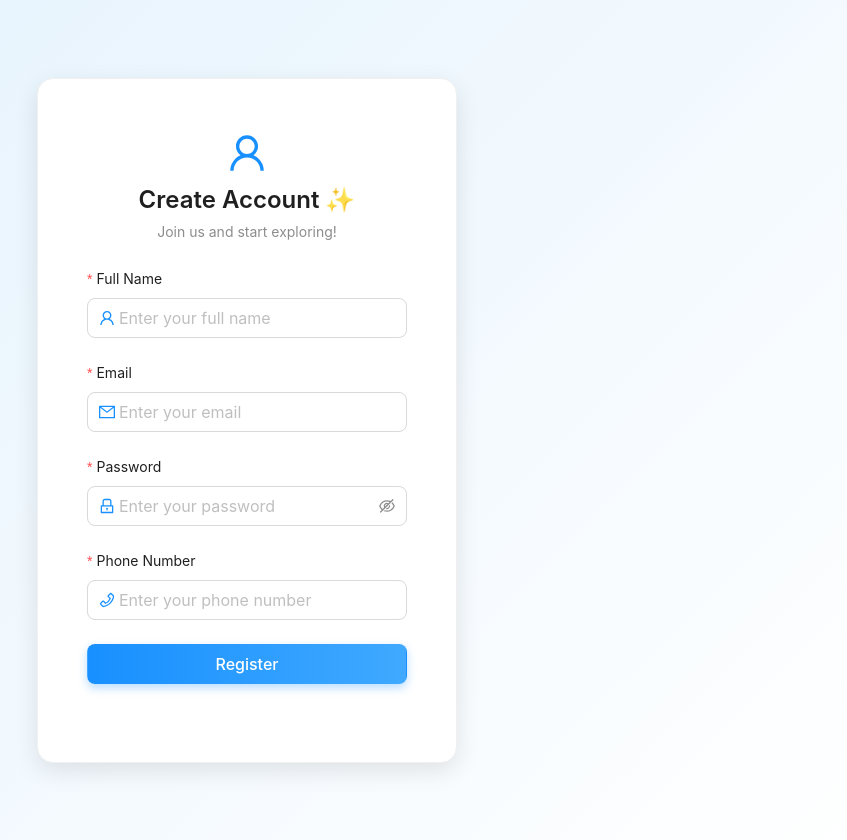
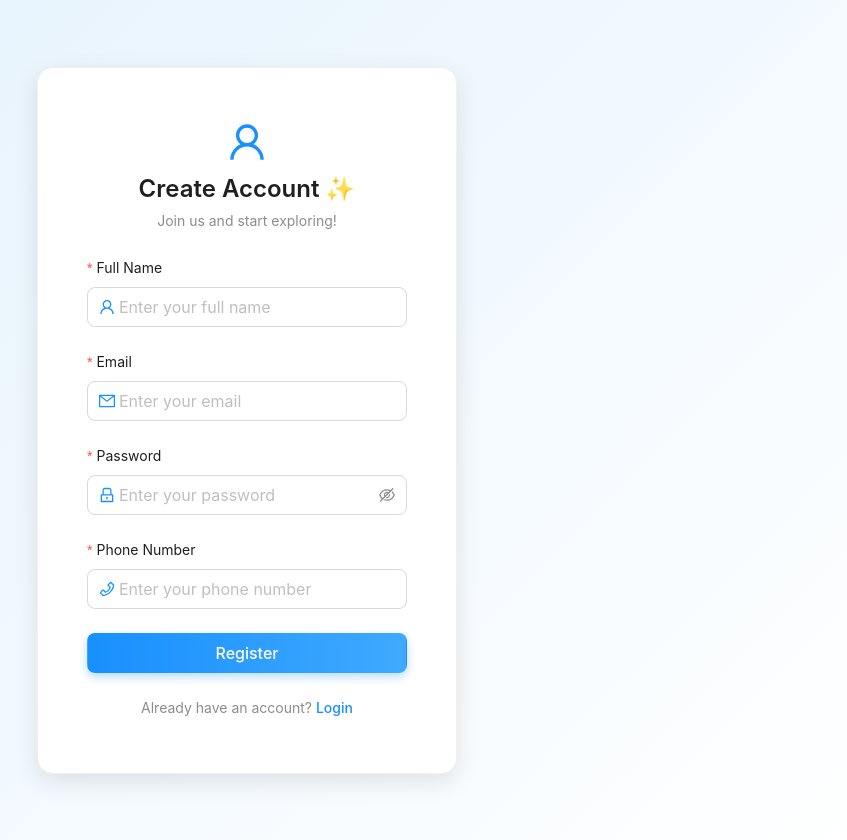
Before and after one commit to huudanhnguyen/React_Level1, a React (Vite) app: page /register in a window 1280 px wide. Shown: the whole page, without its empty margins (393-1240 px from the left). Built offline with nearby package versions, Linux system fonts and the light colour scheme.

Commit message:
add logic register, login

```diff
--- a/src/pages/login.jsx
+++ b/src/pages/login.jsx
@@ -6,7 +6,7 @@ import {
   Input,
   Typography,
   message,
-  Space,
+  notification,
 } from "antd";
 import {
   LockOutlined,
@@ -14,26 +14,33 @@ import {
   EyeInvisibleOutlined,
   EyeTwoTone,
 } from "@ant-design/icons";
+import { loginAPI } from "../services/api.service";
+import { useNavigate, Link } from "react-router-dom";
 
 const { Title, Text } = Typography;
 
 const LoginPage = () => {
   const [form] = Form.useForm();
   const [loading, setLoading] = useState(false);
+  const navigate = useNavigate();
 
   const onFinish = async (values) => {
-    console.log("✅ Login data:", values);
     setLoading(true);
-    try {
-      // 🚀 Giả lập gọi API login
-      await new Promise((resolve) => setTimeout(resolve, 1500));
-      message.success("Login success! 🎉");
-      // 👉 Gọi API thật ở đây, ví dụ: await loginAPI(values)
-    } catch (error) {
-      message.error("Login failed!");
-    } finally {
-      setLoading(false);
+    const res = await loginAPI(values.email, values.password);
+    console.log(res.data);
+    if (res.data) {
+      notification.success({
+        message: "Login User",
+        description: "Login success",
+      });
+      navigate("/");
+    } else {
+      notification.error({
+        message: "Login User",
+        description: JSON.stringify(res.message),
+      });
     }
+    setLoading(false);
   };
 
   return (
@@ -126,9 +133,13 @@ const LoginPage = () => {
                 color: "#1890ff",
                 cursor: "pointer",
               }}
-              onClick={() => message.info("Redirect to register page!")}
             >
-              Create account
+              <Link
+                to="/register"
+                style={{ color: "#1890ff", fontWeight: 500 }}
+              >
+                Create Account
+              </Link>
             </Text>
           </div>
 
--- a/src/pages/register.jsx
+++ b/src/pages/register.jsx
@@ -1,34 +1,44 @@
 import { useState } from "react";
-import { Button, Card, Form, Input, Upload, Typography, message } from "antd";
+import { useNavigate, Link } from "react-router-dom";
+import { Button, Card, Form, Input, Typography, notification } from "antd";
 import {
   UserOutlined,
   MailOutlined,
   LockOutlined,
   PhoneOutlined,
-  UploadOutlined,
   EyeInvisibleOutlined,
   EyeTwoTone,
 } from "@ant-design/icons";
+import { registerUserAPI } from "../services/api.service";
 
 const { Title, Text } = Typography;
 
 const RegisterPage = () => {
   const [form] = Form.useForm();
   const [loading, setLoading] = useState(false);
+  const navigate = useNavigate();
 
   const onFinish = async (values) => {
-    console.log("✅ Register data:", { ...values });
     setLoading(true);
-    try {
-      // 🚀 Giả lập API đăng ký
-      await new Promise((resolve) => setTimeout(resolve, 1500));
-      message.success("Register success! 🎉");
-      form.resetFields();
-      setAvatar(null);
-    } catch (error) {
-      message.error("Register failed!");
-    } finally {
-      setLoading(false);
+    const res = await registerUserAPI(
+      values.fullName,
+      values.email,
+      values.password,
+      values.phone
+    );
+    setLoading(false);
+
+    if (res.data) {
+      notification.success({
+        message: "Register User",
+        description: "Register success",
+      });
+      navigate("/login");
+    } else {
+      notification.error({
+        message: "Register User",
+        description: JSON.stringify(res.message),
+      });
     }
   };
 
@@ -69,9 +79,8 @@ const RegisterPage = () => {
           <Form.Item
             label="Full Name"
             name="fullName"
-            rules={[
-              { required: true, message: "Please enter your full name!" },
-            ]}
+            hasFeedback
+            rules={[{ required: true, message: "Please enter your full name!" }]}
           >
             <Input
               prefix={<UserOutlined style={{ color: "#1890ff" }} />}
@@ -83,6 +92,7 @@ const RegisterPage = () => {
           <Form.Item
             label="Email"
             name="email"
+            hasFeedback
             rules={[
               { required: true, message: "Please enter your email!" },
               { type: "email", message: "Invalid email format!" },
@@ -98,7 +108,16 @@ const RegisterPage = () => {
           <Form.Item
             label="Password"
             name="password"
-            rules={[{ required: true, message: "Please enter your password!" }]}
+            hasFeedback
+            rules={[
+              { required: true, message: "Please enter your password!" },
+              { min: 6, message: "Password must be at least 6 characters!" },
+              {
+                pattern: /^(?=.*[A-Z])(?=.*\d)/,
+                message:
+                  "Password must include at least 1 uppercase letter and 1 number!",
+              },
+            ]}
           >
             <Input.Password
               prefix={<LockOutlined style={{ color: "#1890ff" }} />}
@@ -117,8 +136,14 @@ const RegisterPage = () => {
           <Form.Item
             label="Phone Number"
             name="phone"
+            hasFeedback
             rules={[
               { required: true, message: "Please enter your phone number!" },
+              {
+                pattern: /^[0-9]{10,11}$/,
+                message:
+                  "Phone number must be 10–11 digits and contain only numbers!",
+              },
             ]}
           >
             <Input
@@ -145,6 +170,15 @@ const RegisterPage = () => {
               {loading ? "Registering..." : "Register"}
             </Button>
           </Form.Item>
+
+          <div style={{ textAlign: "center" }}>
+            <Text type="secondary">
+              Already have an account?{" "}
+              <Link to="/login" style={{ color: "#1890ff", fontWeight: 500 }}>
+                Login
+              </Link>
+            </Text>
+          </div>
         </Form>
       </Card>
     </div>
--- a/src/services/api.service.js
+++ b/src/services/api.service.js
@@ -1,3 +1,4 @@
+import Password from "antd/es/input/Password";
 import axios from "./axios.customize";
 
 // 🧩 Upload file kèm log kiểm tra
@@ -33,10 +34,32 @@ const fetchAllUserAPI = (current,pageSize) => axios.get(`/api/v1/user?current=${
 // 🧩 API xóa user
 const deleteUserAPI = (id) => axios.delete(`/api/v1/user/${id}`);
 
+const registerUserAPI=(fullName,email,password,phone)=>{
+  const URL_BACKEND="/api/v1/user/register";
+  const data={
+    fullName:fullName,
+    email:email,
+    password:password,
+    phone:phone
+  }
+  return axios.post(URL_BACKEND,data)
+}
+const loginAPI=(email,password)=>{
+  const URL_BACKEND="/api/v1/auth/login";
+  const data={
+    username:email,
+    password:password,
+    delay:2000
+  }
+  return axios.post(URL_BACKEND,data)
+}
+
 export {
   createUserAPI,
   updateUserAPI,
   fetchAllUserAPI,
   deleteUserAPI,
   uploadFileAPI,
+  registerUserAPI,
+  loginAPI
 };
```
